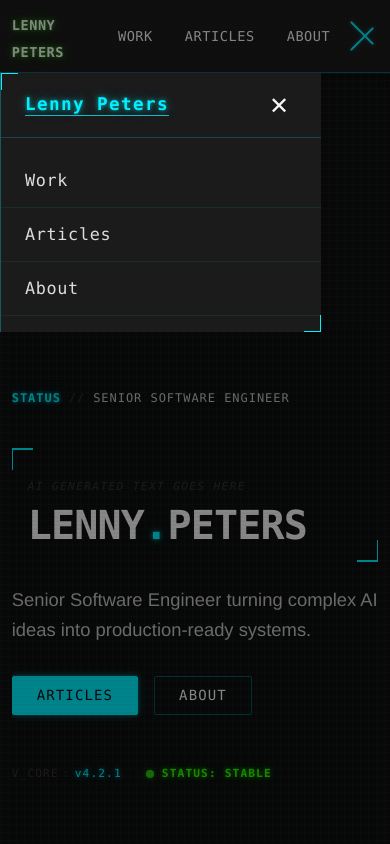
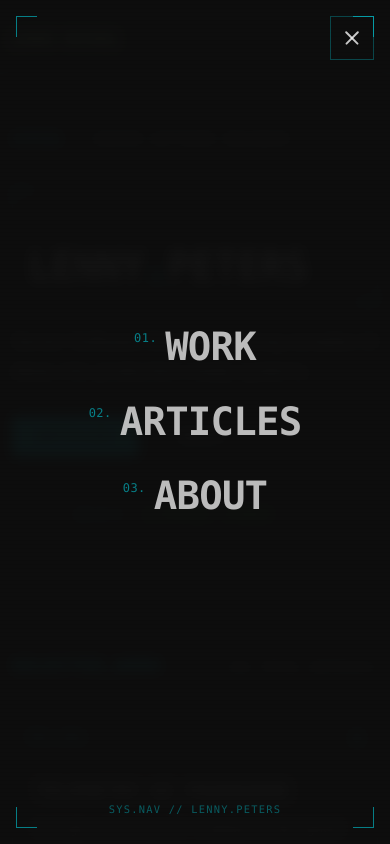
Before and after one commit to Loonz206/lennypeters, a Next.js app: page / in a window 390 px wide. Both pictures are taken after a click on the button "Open navigation". Shown: the top 844 px of the page. Built offline with nearby package versions, Linux system fonts and the light colour scheme.

Commit message:
fix: 🐛 addressing mobile nav

```diff
--- a/src/components/header/header.module.scss
+++ b/src/components/header/header.module.scss
@@ -13,23 +13,41 @@
   }
 }
 
+// ── Desktop nav (hidden on mobile) ─────────────────────────────────────────
+
+.desktopNav {
+  display: none;
+
+  @include responsive(tablet) {
+    display: block;
+  }
+}
+
 // ── Hamburger button (mobile only) ──────────────────────────────────────────
 
 .hamburger {
   display: flex;
   flex-direction: column;
   justify-content: space-between;
-  width: 32px;   // 4 units
-  height: 24px;  // 3 units
+  width: 28px;
+  height: 20px;
   background: none;
   border: none;
   cursor: pointer;
   padding: 0;
   flex-shrink: 0;
+  z-index: 200; // above overlay
+  opacity: 1;
+  transition: opacity 0.2s ease;
 
   @include responsive(tablet) {
     display: none;
   }
+}
+
+.hamburgerHidden {
+  opacity: 0;
+  pointer-events: none;
 }
 
 .bar {
@@ -38,148 +56,234 @@
   height: 2px;
   background-color: $primaryColor;
   border-radius: 2px;
-  transition: transform 0.25s ease, opacity 0.25s ease, box-shadow 0.2s ease;
+  transition: transform 0.3s ease, opacity 0.3s ease;
   transform-origin: center;
-  box-shadow: 0 0 4px rgba($primaryColor, 0.4);
+  box-shadow: 0 0 4px rgba($primaryColor, 0.5);
 }
 
-.hamburgerOpen .bar:nth-child(1) { transform: translateY(8px) rotate(45deg); }
+// Animate bars into × when open
+// bars are 2px tall; gap = (20px - 3×2px) / 2 = 7px → offset = 9px
+.hamburgerOpen .bar:nth-child(1) { transform: translateY(9px) rotate(45deg); }
 .hamburgerOpen .bar:nth-child(2) { opacity: 0; transform: scaleX(0); }
-.hamburgerOpen .bar:nth-child(3) { transform: translateY(-8px) rotate(-45deg); }
+.hamburgerOpen .bar:nth-child(3) { transform: translateY(-9px) rotate(-45deg); }
 
-// ── Backdrop overlay ─────────────────────────────────────────────────────────
+// ── Full-screen overlay ───────────────────────────────────────────────────────
 
-.backdrop {
+@keyframes overlayLinkIn {
+  from {
+    opacity: 0;
+    transform: translateY(-24px);
+  }
+  to {
+    opacity: 1;
+    transform: translateY(0);
+  }
+}
+
+.overlay {
   position: fixed;
   inset: 0;
-  background-color: rgba(0, 0, 0, 0.45);
-  z-index: 99;
+  z-index: 150;
+  display: flex;
+  flex-direction: column;
+  align-items: center;
+  justify-content: center;
+  background-color: rgba($darkest, 0.97);
+  backdrop-filter: blur(6px);
+  -webkit-backdrop-filter: blur(6px);
   opacity: 0;
   pointer-events: none;
   transition: opacity 0.3s ease;
+  overflow: hidden;
 
   @include responsive(tablet) {
     display: none;
   }
 }
 
-.backdropVisible {
+.overlayOpen {
   opacity: 1;
   pointer-events: all;
 }
 
-// ── Drawer panel ─────────────────────────────────────────────────────────────
+// Scanline texture inside overlay
+.overlayScanlines {
+  position: absolute;
+  inset: 0;
+  background: repeating-linear-gradient(
+    0deg,
+    transparent,
+    transparent 3px,
+    rgba(0, 0, 0, 0.08) 3px,
+    rgba(0, 0, 0, 0.08) 4px
+  );
+  pointer-events: none;
+  z-index: 0;
+}
 
-.drawer {
-  position: fixed;
-  top: 0;
-  right: 0;
-  bottom: 0;
-  width: min(320px, 85vw);
-  background-color: $inverseColor;
-  z-index: 100;
+// HUD corner brackets (manual, avoids pseudo-element conflicts on overlay)
+.corner {
+  position: absolute;
+  width: 20px;
+  height: 20px;
+  pointer-events: none;
+  z-index: 1;
+}
+
+.cornerTL {
+  top: $space-3;
+  left: $space-3;
+  border-top: 1px solid rgba($primaryColor, 0.5);
+  border-left: 1px solid rgba($primaryColor, 0.5);
+}
+
+.cornerTR {
+  top: $space-3;
+  right: $space-3;
+  border-top: 1px solid rgba($primaryColor, 0.5);
+  border-right: 1px solid rgba($primaryColor, 0.5);
+}
+
+.cornerBL {
+  bottom: $space-3;
+  left: $space-3;
+  border-bottom: 1px solid rgba($primaryColor, 0.5);
+  border-left: 1px solid rgba($primaryColor, 0.5);
+}
+
+.cornerBR {
+  bottom: $space-3;
+  right: $space-3;
+  border-bottom: 1px solid rgba($primaryColor, 0.5);
+  border-right: 1px solid rgba($primaryColor, 0.5);
+}
+
+// ── Overlay close button ─────────────────────────────────────────────────────
+
+.overlayClose {
+  position: absolute;
+  top: $space-3;
+  right: $space-3;
+  width: 44px;
+  height: 44px;
+  background: none;
+  border: 1px solid rgba($primaryColor, 0.25);
+  cursor: pointer;
   display: flex;
-  flex-direction: column;
-  transform: translateX(100%);
-  transition: transform 0.3s cubic-bezier(0.4, 0, 0.2, 1);
-  overflow-y: auto;
-  -webkit-overflow-scrolling: touch;
-  border-left: 1px solid rgba($primaryColor, 0.3);
-  @include hud-corners(16px, $primaryColor, 2px);
+  align-items: center;
+  justify-content: center;
+  padding: 0;
+  z-index: 2;
+  transition: border-color 0.2s ease, background-color 0.2s ease;
 
-  @include responsive(tablet) {
-    display: none;
+  &:hover,
+  &:focus-visible {
+    border-color: $primaryColor;
+    background-color: rgba($primaryColor, 0.08);
+    outline: none;
+
+    .closeX {
+      background-color: $primaryColor;
+      box-shadow: 0 0 6px rgba($primaryColor, 0.6);
+    }
   }
 }
 
-.drawerOpen {
-  transform: translateX(0);
+.closeX {
+  position: absolute;
+  width: 18px;
+  height: 1.5px;
+  background-color: rgba($light, 0.8);
+  border-radius: 1px;
+  transition: background-color 0.2s ease, box-shadow 0.2s ease;
+
+  &:nth-child(1) { transform: rotate(45deg); }
+  &:nth-child(2) { transform: rotate(-45deg); }
 }
 
-// ── Drawer header row ─────────────────────────────────────────────────────────
+// ── Overlay nav links ─────────────────────────────────────────────────────────
 
-.drawerHeader {
-  display: flex;
-  align-items: center;
-  justify-content: space-between;
-  padding: $space-3 $space-4;  // 16px 24px
-  border-bottom: 1px solid rgba($primaryColor, 0.2);
+.overlayNavList {
+  list-style: none;
+  padding: 0;
+  margin: 0;
+  text-align: center;
+  position: relative;
+  z-index: 2;
 }
 
-.drawerBrand {
-  color: $primaryColor;
-  font-size: 1.1rem;
-  font-weight: 700;
-  text-decoration: none;
-  font-family: $monoSpaced;
-  letter-spacing: 0.08em;
-  @include neon-glow($primaryColor);
+.overlayNavItem {
+  opacity: 0;
+  transform: translateY(-24px);
+
+  // Animate in only when overlay is open — driven by parent .overlayOpen class
+  // Items animate sequentially via CSS custom property --i
+  .overlayOpen & {
+    animation: overlayLinkIn 0.4s cubic-bezier(0.2, 0, 0.2, 1) forwards;
+    animation-delay: calc(0.1s + var(--i, 0) * 0.08s);
+  }
 }
 
-.closeBtn {
-  background: none;
-  border: none;
-  color: $white;
-  cursor: pointer;
-  font-size: 1.5rem;
-  line-height: 1;
-  padding: $space-1 $space-2;  // 4px 8px
+.overlayNavLink {
   display: flex;
-  align-items: center;
+  align-items: baseline;
   justify-content: center;
-  border-radius: 4px;
-  transition: background-color 0.2s ease;
+  gap: $space-2;          // 8px
+  padding: $space-3 $space-5; // 16px 32px
+  font-family: $monoSpaced;
+  font-size: clamp(2rem, 10vw, 3.5rem);
+  font-weight: 700;
+  letter-spacing: -0.02em;
+  text-transform: uppercase;
+  color: rgba($light, 0.75);
+  text-decoration: none;
+  line-height: 1.1;
+  transition: color 0.2s ease, text-shadow 0.2s ease;
 
   &:hover,
   &:focus-visible {
-    background-color: rgba($primaryColor, 0.1);
+    color: $primaryColor;
+    @include neon-glow($primaryColor);
     outline: none;
+
+    .linkIndex {
+      color: $primaryColor;
+    }
+  }
+}
+
+.overlayNavLinkActive {
+  color: $primaryColor;
+  @include neon-glow($primaryColor);
+
+  .linkIndex {
     color: $primaryColor;
   }
 }
 
-// ── Drawer nav links ──────────────────────────────────────────────────────────
-
-.drawerNav {
-  flex: 1;
-  padding: $space-3 0;  // 16px
+.linkIndex {
+  font-size: 0.75rem;
+  font-weight: 400;
+  color: rgba($primaryColor, 0.5);
+  letter-spacing: 0.04em;
+  align-self: flex-start;
+  margin-top: 0.55em;
+  transition: color 0.2s ease;
 }
 
-.drawerNavList {
-  list-style: none;
-  padding: 0;
+// ── Overlay footer label ─────────────────────────────────────────────────────
+
+.overlayFooter {
+  position: absolute;
+  bottom: $space-4;
+  left: 0;
+  right: 0;
+  text-align: center;
+  font-family: $monoSpaced;
+  font-size: 0.65rem;
+  letter-spacing: 0.12em;
+  color: rgba($primaryColor, 0.35);
   margin: 0;
+  z-index: 2;
+  pointer-events: none;
 }
-
-.drawerNavItem {
-  border-bottom: 1px solid rgba($primaryColor, 0.08);
-}
-
-.drawerNavLink {
-  display: block;
-  padding: $space-3 $space-4;  // 16px 24px
-  color: rgba(255, 255, 255, 0.85);
-  text-decoration: none;
-  font-size: 1.05rem;
-  font-weight: 500;
-  font-family: $monoSpaced;
-  letter-spacing: 0.04em;
-  transition: background-color 0.2s ease, color 0.2s ease, text-shadow 0.2s ease;
-
-  &:hover,
-  &:focus-visible {
-    background-color: rgba($primaryColor, 0.06);
-    color: $primaryColor;
-    @include neon-glow($primaryColor);
-    text-decoration: none;
-    outline: none;
-  }
-}
-
-.drawerNavLinkActive {
-  color: $primaryColor;
-  border-left: 4px solid $primaryColor;
-  padding-left: calc(#{$space-4} - 4px);
-  background-color: rgba($primaryColor, 0.06);
-  @include neon-glow($primaryColor);
-}
--- a/src/components/header/index.tsx
+++ b/src/components/header/index.tsx
@@ -14,34 +14,34 @@ const NAV_LINKS = [
 const Header = () => {
   const pathname = usePathname();
   const [isOpen, setIsOpen] = useState(false);
-  const drawerRef = useRef<HTMLDivElement>(null);
+  const overlayRef = useRef<HTMLDivElement>(null);
   const hamburgerRef = useRef<HTMLButtonElement>(null);
 
   const close = useCallback(() => setIsOpen(false), []);
 
-  // Close drawer on route change
+  // Close on route change
   useEffect(() => {
     close();
   }, [pathname, close]);
 
-  // Lock body scroll when drawer is open
+  // Lock body scroll when overlay is open
   useEffect(() => {
     document.body.style.overflow = isOpen ? 'hidden' : '';
     return () => { document.body.style.overflow = ''; };
   }, [isOpen]);
 
-  // Trap focus inside drawer
+  // Trap focus inside overlay + Escape to close
   useEffect(() => {
     if (!isOpen) return;
 
-    const drawer = drawerRef.current;
-    if (!drawer) return;
+    const overlay = overlayRef.current;
+    if (!overlay) return;
 
     const focusableSelectors =
       'a[href], button:not([disabled]), [tabindex]:not([tabindex="-1"])';
 
     const getFocusable = () =>
-      Array.from(drawer.querySelectorAll<HTMLElement>(focusableSelectors));
+      Array.from(overlay.querySelectorAll<HTMLElement>(focusableSelectors));
 
     const handleKeyDown = (e: KeyboardEvent) => {
       if (e.key === 'Escape') {
@@ -58,21 +58,13 @@ const Header = () => {
       const last = focusable[focusable.length - 1];
 
       if (e.shiftKey) {
-        if (document.activeElement === first) {
-          e.preventDefault();
-          last.focus();
-        }
+        if (document.activeElement === first) { e.preventDefault(); last.focus(); }
       } else {
-        if (document.activeElement === last) {
-          e.preventDefault();
-          first.focus();
-        }
+        if (document.activeElement === last) { e.preventDefault(); first.focus(); }
       }
     };
 
     document.addEventListener('keydown', handleKeyDown);
-
-    // Move focus into drawer
     getFocusable()[0]?.focus();
 
     return () => document.removeEventListener('keydown', handleKeyDown);
@@ -87,7 +79,7 @@ const Header = () => {
           </h2>
 
           {/* Desktop nav */}
-          <nav aria-label="Main navigation">
+          <nav aria-label="Main navigation" className={styles.desktopNav}>
             <ul>
               {NAV_LINKS.map(({ href, label }) => (
                 <li key={href}>
@@ -102,10 +94,10 @@ const Header = () => {
           {/* Hamburger (mobile only) */}
           <button
             ref={hamburgerRef}
-            className={`${styles.hamburger} ${isOpen ? styles.hamburgerOpen : ''}`}
+            className={`${styles.hamburger} ${isOpen ? styles.hamburgerHidden : ''}`}
             onClick={() => setIsOpen(o => !o)}
             aria-expanded={isOpen}
-            aria-controls="mobile-drawer"
+            aria-controls="mobile-overlay"
             aria-label={isOpen ? 'Close navigation' : 'Open navigation'}
           >
             <span className={styles.bar} />
@@ -115,50 +107,62 @@ const Header = () => {
         </div>
       </header>
 
-      {/* Backdrop */}
+      {/* Full-screen mobile overlay */}
       <div
-        className={`${styles.backdrop} ${isOpen ? styles.backdropVisible : ''}`}
-        onClick={close}
-        aria-hidden="true"
-      />
-
-      {/* Mobile drawer */}
-      <div
-        id="mobile-drawer"
-        ref={drawerRef}
-        className={`${styles.drawer} ${isOpen ? styles.drawerOpen : ''}`}
+        id="mobile-overlay"
+        ref={overlayRef}
+        className={`${styles.overlay} ${isOpen ? styles.overlayOpen : ''}`}
         role="dialog"
         aria-modal="true"
         aria-label="Mobile navigation"
       >
-        <div className={styles.drawerHeader}>
-          <Link href="/" className={styles.drawerBrand} onClick={close}>
-            Lenny Peters
-          </Link>
-          <button
-            className={styles.closeBtn}
-            onClick={close}
-            aria-label="Close navigation"
-          >
-            ✕
-          </button>
-        </div>
+        {/* Scanline texture layer */}
+        <div className={styles.overlayScanlines} aria-hidden="true" />
 
-        <nav className={styles.drawerNav} aria-label="Mobile navigation links">
-          <ul className={styles.drawerNavList}>
-            {NAV_LINKS.map(({ href, label }) => (
-              <li key={href} className={styles.drawerNavItem}>
+        {/* Corner HUD decorations */}
+        <span className={`${styles.corner} ${styles.cornerTL}`} aria-hidden="true" />
+        <span className={`${styles.corner} ${styles.cornerTR}`} aria-hidden="true" />
+        <span className={`${styles.corner} ${styles.cornerBL}`} aria-hidden="true" />
+        <span className={`${styles.corner} ${styles.cornerBR}`} aria-hidden="true" />
+
+        {/* Close button */}
+        <button
+          className={styles.overlayClose}
+          onClick={close}
+          aria-label="Close navigation"
+        >
+          <span className={styles.closeX} aria-hidden="true" />
+          <span className={styles.closeX} aria-hidden="true" />
+        </button>
+
+        {/* Nav links */}
+        <nav aria-label="Mobile navigation links">
+          <ul className={styles.overlayNavList}>
+            {NAV_LINKS.map(({ href, label }, i) => (
+              <li
+                key={href}
+                className={styles.overlayNavItem}
+                style={{ '--i': i } as React.CSSProperties}
+              >
                 <Link
                   href={href}
-                  className={`${styles.drawerNavLink} ${pathname === href ? styles.drawerNavLinkActive : ''}`}
+                  className={`${styles.overlayNavLink} ${pathname === href ? styles.overlayNavLinkActive : ''}`}
                   onClick={close}
                 >
+                  <span className={styles.linkIndex} aria-hidden="true">
+                    {String(i + 1).padStart(2, '0')}.
+                  </span>
                   {label}
                 </Link>
               </li>
             ))}
           </ul>
         </nav>
+
+        {/* Footer label */}
+        <p className={styles.overlayFooter} aria-hidden="true">
+          SYS.NAV // LENNY.PETERS
+        </p>
       </div>
     </>
   );
```
